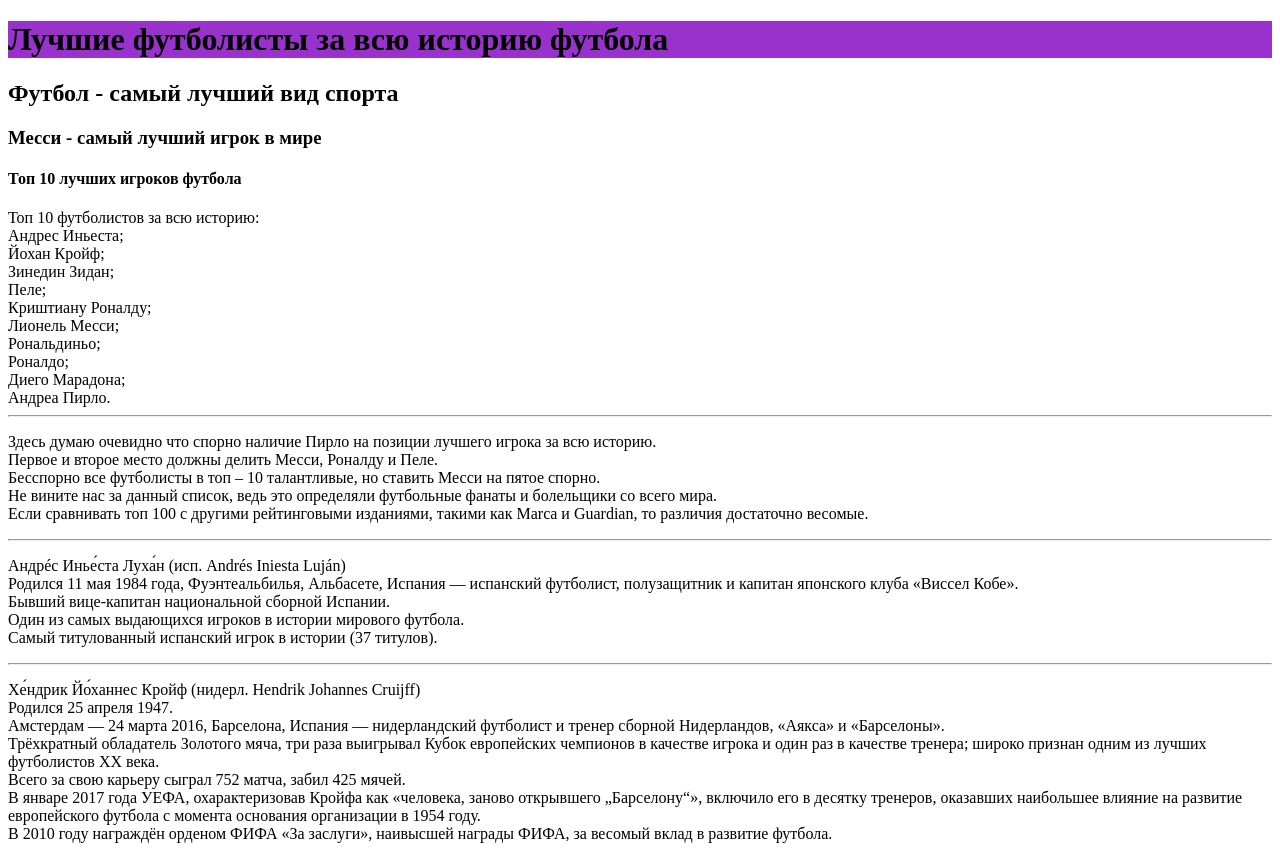
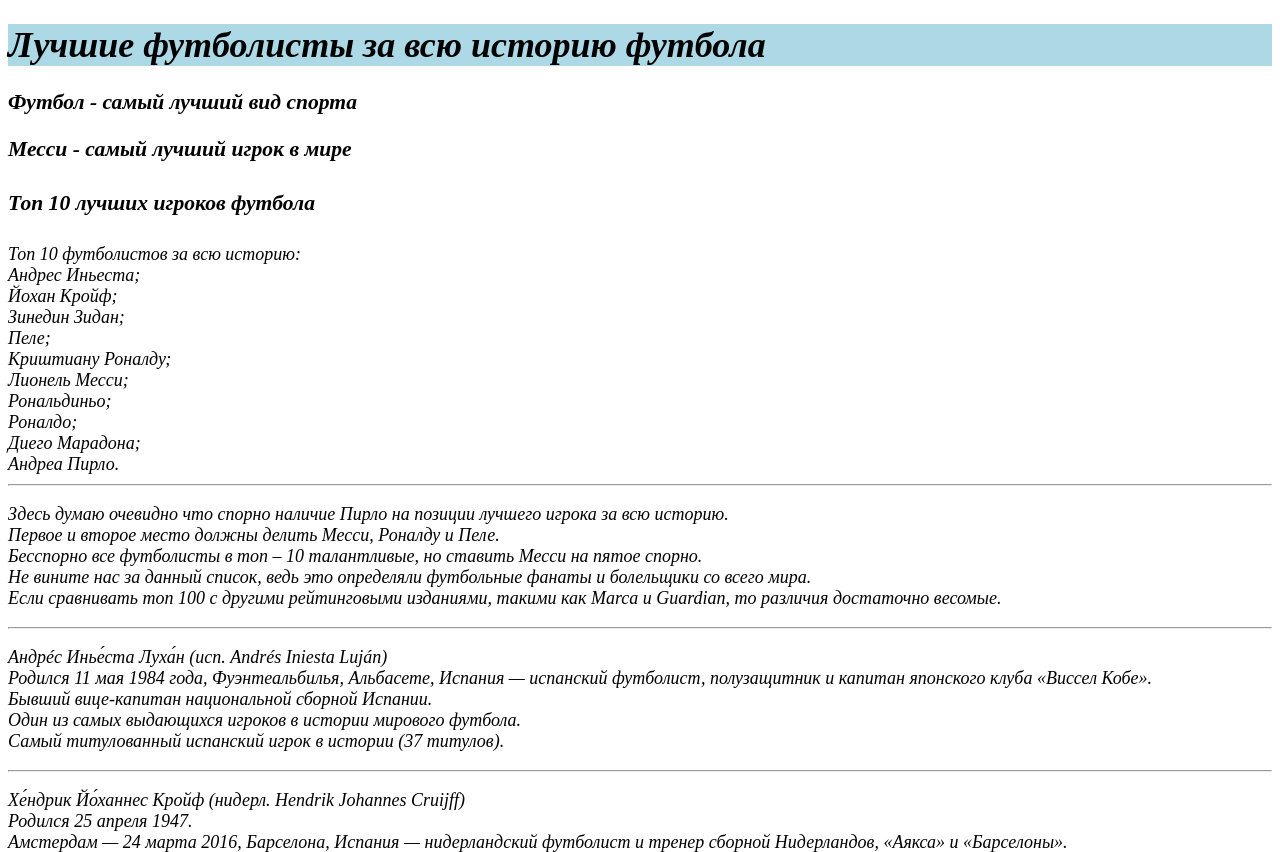
Before and after one commit to Turkan10/turkan10.github, a plain HTML site: page index.html in a window 1280 px wide. Shown: the top 852 px of the page. Drawn offline with Linux system fonts and the light colour scheme.

Commit message:
Update style.css

```diff
--- a/css/style.css
+++ b/css/style.css
@@ -1,4 +1,32 @@
 h1
 {
-background-color: darkorchid;
+background-color: lightblue;
+font-size: 2em;
+font-style: oblique;
 }
+
+h2
+{
+    font-size: larger;
+    font-style: oblique;
+
+}
+
+
+h3
+{
+font-size: larger;
+font-style: oblique;
+
+}
+
+h4
+{
+font-size: larger;
+font-style: oblique;
+}
+*{
+
+font-size: large;
+font-style: oblique;
+}
```
